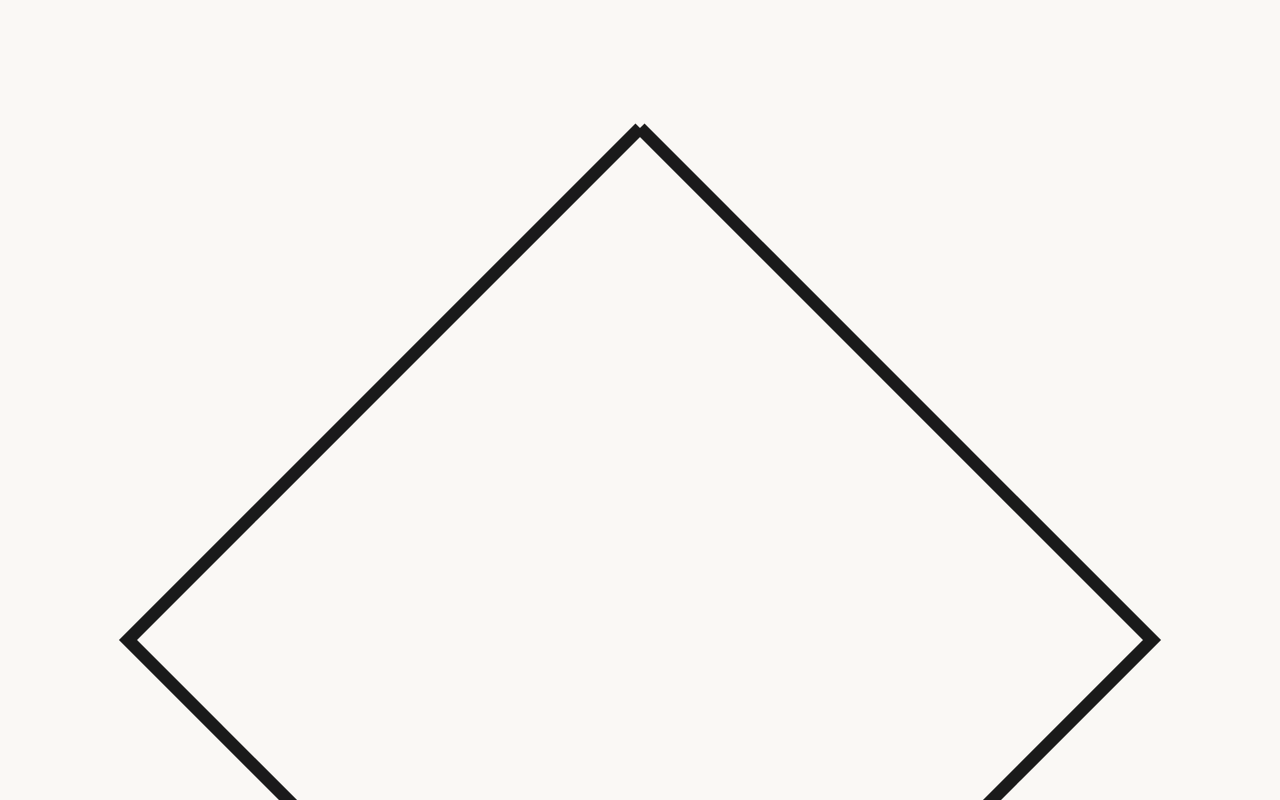
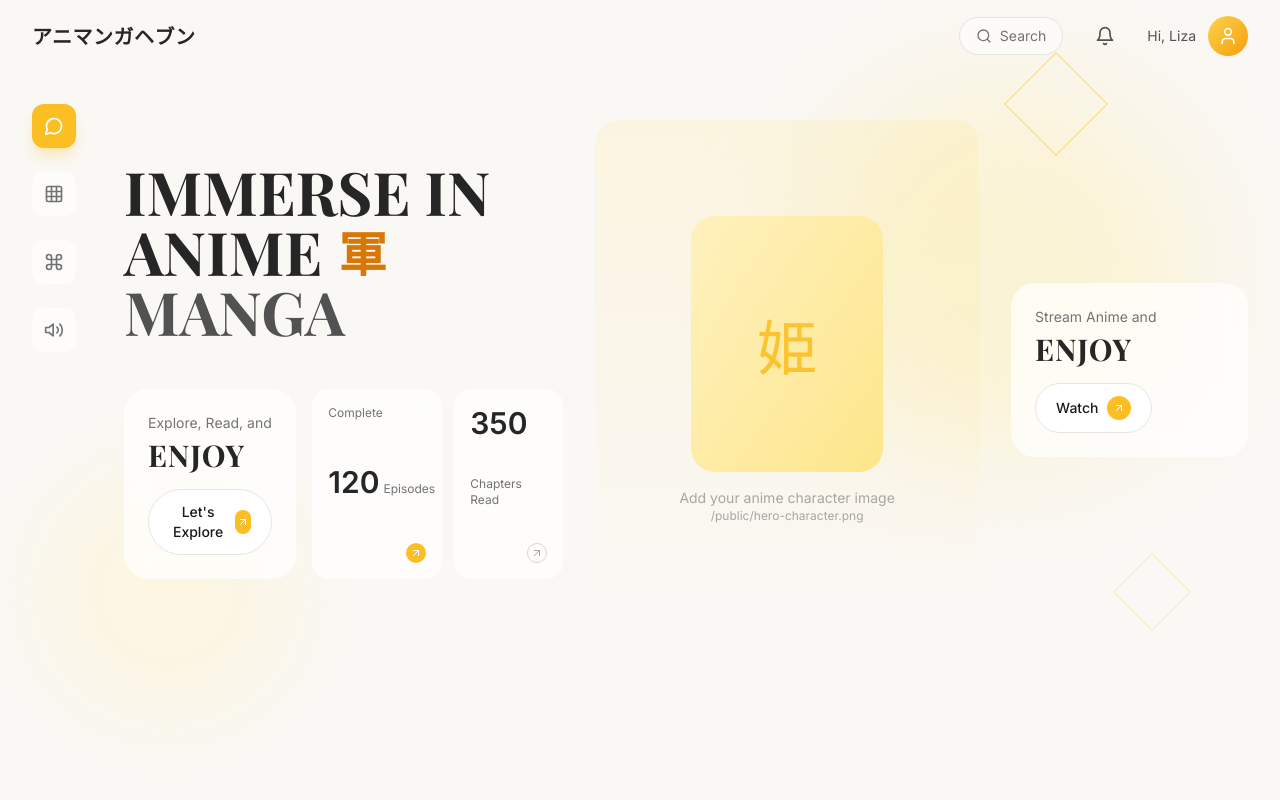
Before and after one commit to LeeDev428/aniki, a Next.js app in the folder frontend/: page / in a window 1280 px wide. Shown: the top 800 px of the page. Built offline with nearby package versions, Linux system fonts and the light colour scheme.

Commit message:
Create tailwind.config.ts

```diff
--- /dev/null
+++ b/frontend/tailwind.config.ts
@@ -0,0 +1,42 @@
+import type { Config } from 'tailwindcss'
+
+const config: Config = {
+  content: [
+    './src/pages/**/*.{js,ts,jsx,tsx,mdx}',
+    './src/components/**/*.{js,ts,jsx,tsx,mdx}',
+    './src/app/**/*.{js,ts,jsx,tsx,mdx}',
+  ],
+  theme: {
+    extend: {
+      colors: {
+        honey: {
+          50: '#fffbeb',
+          100: '#fef3c7',
+          200: '#fde68a',
+          300: '#fcd34d',
+          400: '#fbbf24',
+          500: '#f59e0b',
+          600: '#d97706',
+        },
+        cream: '#faf8f5',
+        warm: {
+          100: '#f5f3ef',
+          200: '#ebe7df',
+        }
+      },
+      fontFamily: {
+        display: ['var(--font-display)', 'serif'],
+        body: ['var(--font-body)', 'sans-serif'],
+        jp: ['"Noto Sans JP"', 'sans-serif'],
+      },
+      borderRadius: {
+        '2xl': '1rem',
+        '3xl': '1.5rem',
+        '4xl': '2rem',
+      },
+    },
+  },
+  plugins: [],
+}
+
+export default config
```
